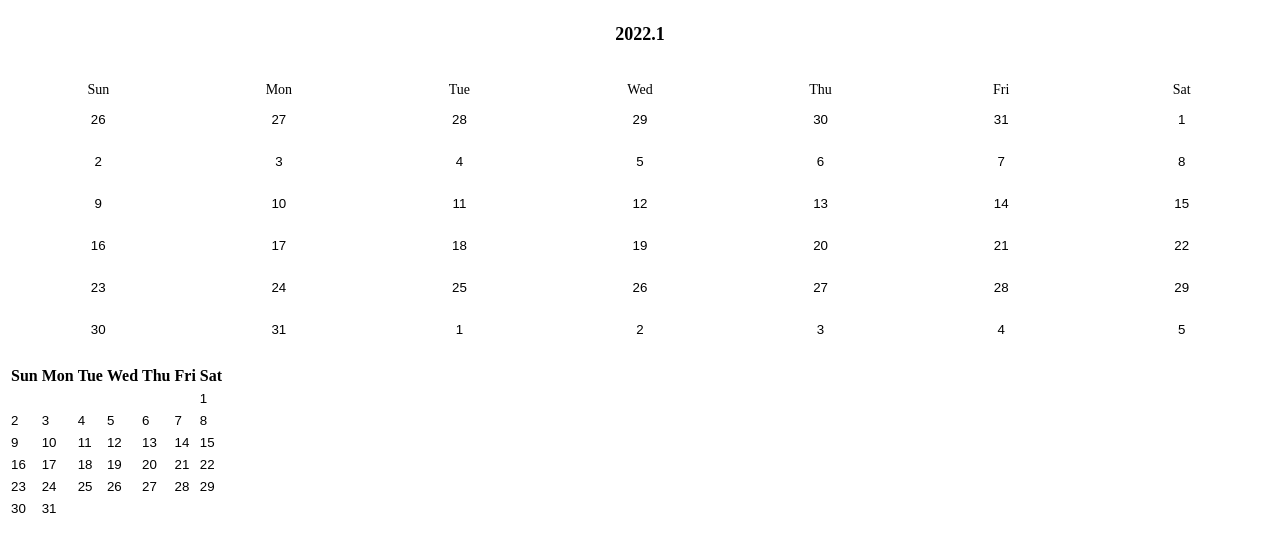
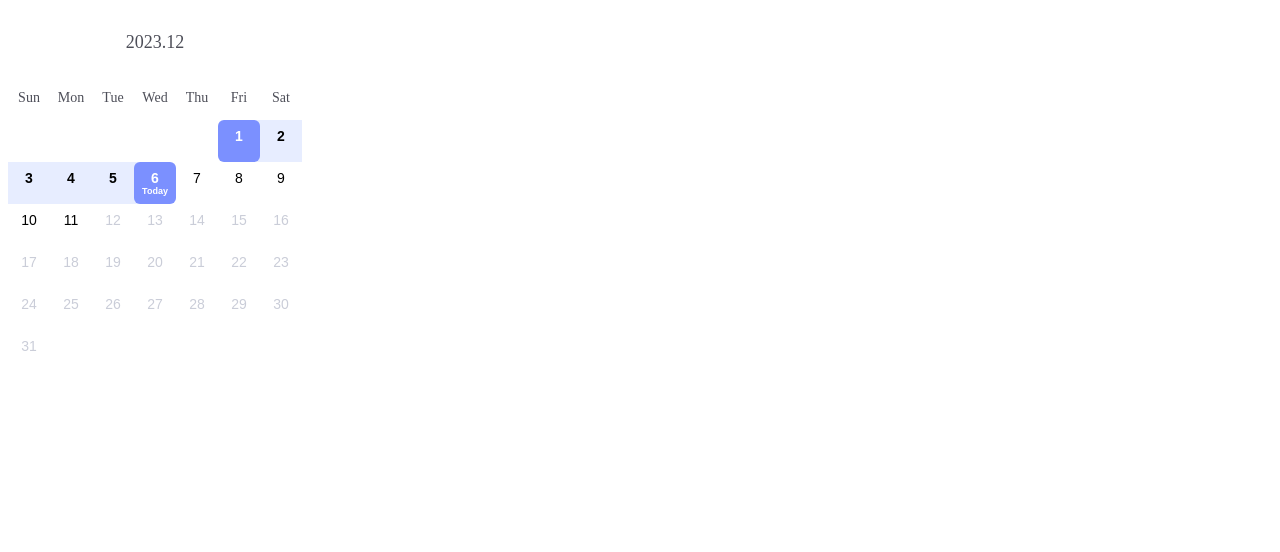
Before and after one commit to heumlabs/heum-vue-datepicker, a Vue app: page / in a window 1280 px wide. Shown: the top 552 px of the page. Built offline with nearby package versions, Linux system fonts and the light colour scheme.

Commit message:
apply style

```diff
--- a/dev/App.vue
+++ b/dev/App.vue
@@ -1,12 +1,24 @@
 <script setup lang="ts">
 import DatePicker from '@/components/DatePicker';
+import dayjs from "dayjs";
+
+const selectedDates = [new Date()];
+
+const disableDatesAfter = dayjs().startOf('day').add(5, 'day').toDate();
+
+const starDate = dayjs().startOf('month');
+const endDate = dayjs().startOf('month').add(5, 'day');
 </script>
 
 <template>
   <div>
     <DatePicker
-      :year="2022"
-      :month-index="0"
+      :year="2023"
+      :month-index="11"
+      :selected-dates="selectedDates"
+      :start-date="starDate.toDate()"
+      :end-date="endDate.toDate()"
+      :disable-dates-after="disableDatesAfter"
     />
   </div>
 </template>
--- a/src/components/DatePicker/DatePicker.vue
+++ b/src/components/DatePicker/DatePicker.vue
@@ -11,11 +11,11 @@ const props = withDefaults(
     headerFormat?: string;
     dayLabels?: [string, string, string, string, string, string, string];
     todayLabel?: string;
-    startDate?: Dayjs;
-    endDate?: Dayjs;
-    selectedDates?: Dayjs[];
-    disableDatesAfter?: Dayjs;
-    disableDatesBefore?: Dayjs;
+    startDate?: Date;
+    endDate?: Date;
+    selectedDates?: Date[];
+    disableDatesAfter?: Date;
+    disableDatesBefore?: Date;
   }>(),
   {
     headerFormat: 'YYYY.M',
@@ -114,53 +114,6 @@ const headerText = computed(() => dayjs(
         </div>
       </template>
     </div>
-
-    <table>
-      <thead>
-        <tr>
-          <th
-            v-for="weekDay in dayLabels"
-            :key="weekDay"
-          >
-            {{ weekDay }}
-          </th>
-        </tr>
-      </thead>
-      <tbody @click.capture="handleClickDate">
-        <tr
-          v-for="(datesRow, rowIndex) in calendarDetailDates"
-          :key="`${year}-${monthIndex}-${rowIndex}`"
-          class="tw-text-center tw-mb-1"
-        >
-          <td
-            v-for="date in datesRow"
-            :key="date.dateString"
-            class="table-date"
-          >
-            <div
-              v-if="date.inRange && !date.hidden"
-              class="in-range"
-              :class="{ start: date.isStart, end: date.isEnd }"
-            />
-            <button
-              :class="{
-                invert: date.selected,
-                bold: date.inRange || date.selected,
-                hidden: date.hidden,
-              }"
-              :disabled="date.disabled"
-              :data-datestring="date.dateString"
-            >
-              {{ date.date }}
-              <span
-                v-if="date.isToday"
-                class="today-label"
-              >오늘</span>
-            </button>
-          </td>
-        </tr>
-      </tbody>
-    </table>
   </div>
 </template>
 
@@ -176,13 +129,15 @@ button {
 }
 
 .heum-vue-datepicker {
-  min-width: 288px;
+  display: inline-block;
+  color: #4D4E58;
 
   .header-text {
     text-align: center;
     padding: 0 20px;
     font-size: 18px;
     line-height: 20px;
+    font-weight: normal;
   }
 
   .calendar {
@@ -192,59 +147,63 @@ button {
     margin-top: 24px;
     font-size: 14px;
     line-height: 16px;
-    text-align: center;
+
+    .day-label {
+      text-align: center;
+      font-size: 14px;
+      line-height: 16px;
+    }
 
     .date {
+      position: relative;
       height: 42px;
-    }
-  }
-}
-
-table {
-  thead {
-    th {
-      @apply tw-text-sm tw-font-normal tw-h-6;
-    }
-  }
-
-  tbody {
-    td {
-      @apply tw-relative tw-p-0 tw-m-0;
+      width: 42px;
 
       .in-range {
-        @apply tw-absolute tw-top-1 tw-bottom-0 tw-left-0 tw-right-0 tw-bg-B4;
+        position: absolute;
+        top: 0;
+        bottom: 0;
+        left: 0;
+        right: 0;
+        background-color: #E7EDFF;
 
         &.start {
-          @apply tw-left-1/2;
+          left: 50%;
         }
 
         &.end {
-          @apply tw-right-1/2;
+          right: 50%;
         }
       }
 
       button {
-        @apply tw-relative tw-flex tw-flex-col tw-items-center tw-pt-2 tw-mt-1
-          tw-w-[42px] tw-h-[42px] tw-rounded-md tw-text-sm tw-text-G1 tw-ml-[1px];
+        position: relative;
+        display: flex;
+        flex-direction: column;
+        width: 100%;
+        height: 100%;
+        border-radius: 6px;
+        align-items: center;
+        padding-top: 8px;
+        font-size: 14px;
+        line-height: 16px;
 
         .today-label {
-          @apply tw-text-[9px] tw-leading-[10px] tw-pointer-events-none;
+          font-size: 9px;
+          line-height: 10px;
         }
 
-        &:hover {
-          @apply tw-text-B1;
+        &.invert {
+          background-color: #7B90FF;
+          color: #ffffff;
         }
 
         &.bold {
-          @apply tw-font-bold;
-        }
-
-        &.invert {
-          @apply tw-text-white tw-bg-B2;
+          font-weight: bold;
         }
 
         &:disabled {
-          @apply tw-text-G3;
+          color: #CACDD8;
         }
 
         &.hidden {
--- /dev/null
+++ b/src/components/DatePicker/convertDate.ts
@@ -0,0 +1,7 @@
+import dayjs from "dayjs";
+
+const convertDate = (date?: Date) => {
+  return dayjs(date).startOf('day');
+};
+
+export default convertDate;
--- a/src/components/DatePicker/useCalendarDates.ts
+++ b/src/components/DatePicker/useCalendarDates.ts
@@ -4,7 +4,9 @@ import { computed, Ref } from 'vue';
 import dayjs, { Dayjs } from 'dayjs';
 import isSameOrAfter from 'dayjs/plugin/isSameOrAfter';
 import isSameOrBefore from 'dayjs/plugin/isSameOrBefore';
-import { DATE_FORMAT } from '../../constants.ts';
+
+import { DATE_FORMAT } from '@/constants.ts';
+import convertDate from "@/components/DatePicker/convertDate.ts";
 
 export interface DateDetail {
   dateString: string;
@@ -34,11 +36,11 @@ const useCalendarDates = (
   currentDate: Dayjs,
   year: Ref<number>,
   monthIndex: Ref<number>,
-  startDate: Ref<Dayjs | undefined>,
-  endDate: Ref<Dayjs | undefined>,
-  selectedDates: Ref<Dayjs[] | undefined>,
-  disableDatesBefore: Ref<Dayjs | undefined>,
-  disableDatesAfter: Ref<Dayjs | undefined>,
+  startDate: Ref<Date | undefined>,
+  endDate: Ref<Date | undefined>,
+  selectedDates: Ref<Date[] | undefined>,
+  disableDatesBefore: Ref<Date | undefined>,
+  disableDatesAfter: Ref<Date | undefined>,
 ): UseCalendarDates => {
   const calendarDetailDates = computed<DateDetail[][]>(() => {
     const monthFirstDate = dayjs()
@@ -67,7 +69,7 @@ const useCalendarDates = (
         selected:
             date.isSame(startDate.value)
             || date.isSame(endDate.value)
-            || !!selectedDates.value?.find((day) => day.isSame(date, 'day')),
+            || !!selectedDates.value?.find((day) => convertDate(day).isSame(date, 'day')),
         isToday: date.isSame(currentDate),
         isStart: date.isSame(startDate.value),
         isEnd: date.isSame(endDate.value),
```
